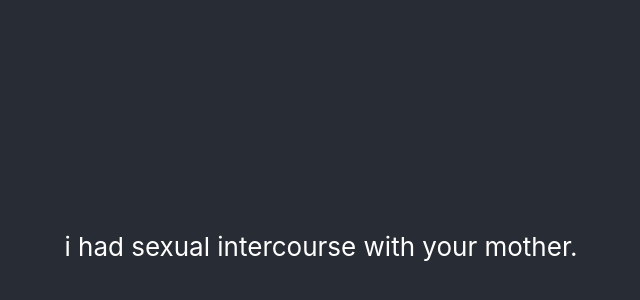
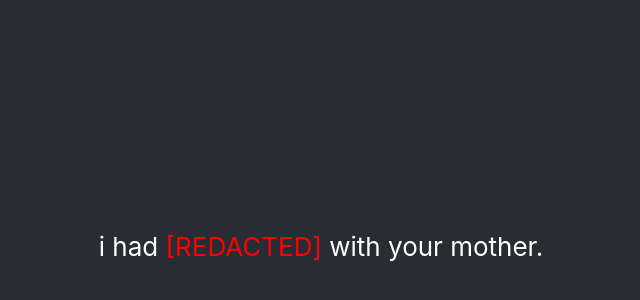
Before and after one commit to mebsport/marcelusbrown-site, a React (Create React App) app: page / in a window 1280 px wide. Shown: the part 154-454 px from the top of the page, without its empty margins (319-959 px from the left). Built offline with nearby package versions, Linux system fonts and the light colour scheme.

Commit message:
clean version

```diff
--- a/src/App.tsx
+++ b/src/App.tsx
@@ -5,7 +5,9 @@ function App() {
   return (
     <div className='App'>
       <header className='App-header'>
-        <p>i had sexual intercourse with your mother.</p>
+        <p>
+          i had <span className='badwords'>[REDACTED]</span> with your mother.
+        </p>
       </header>
     </div>
   );
--- a/src/index.css
+++ b/src/index.css
@@ -11,3 +11,7 @@ code {
   font-family: source-code-pro, Menlo, Monaco, Consolas, 'Courier New',
     monospace;
 }
+
+.badwords {
+  color: red;
+}
```
